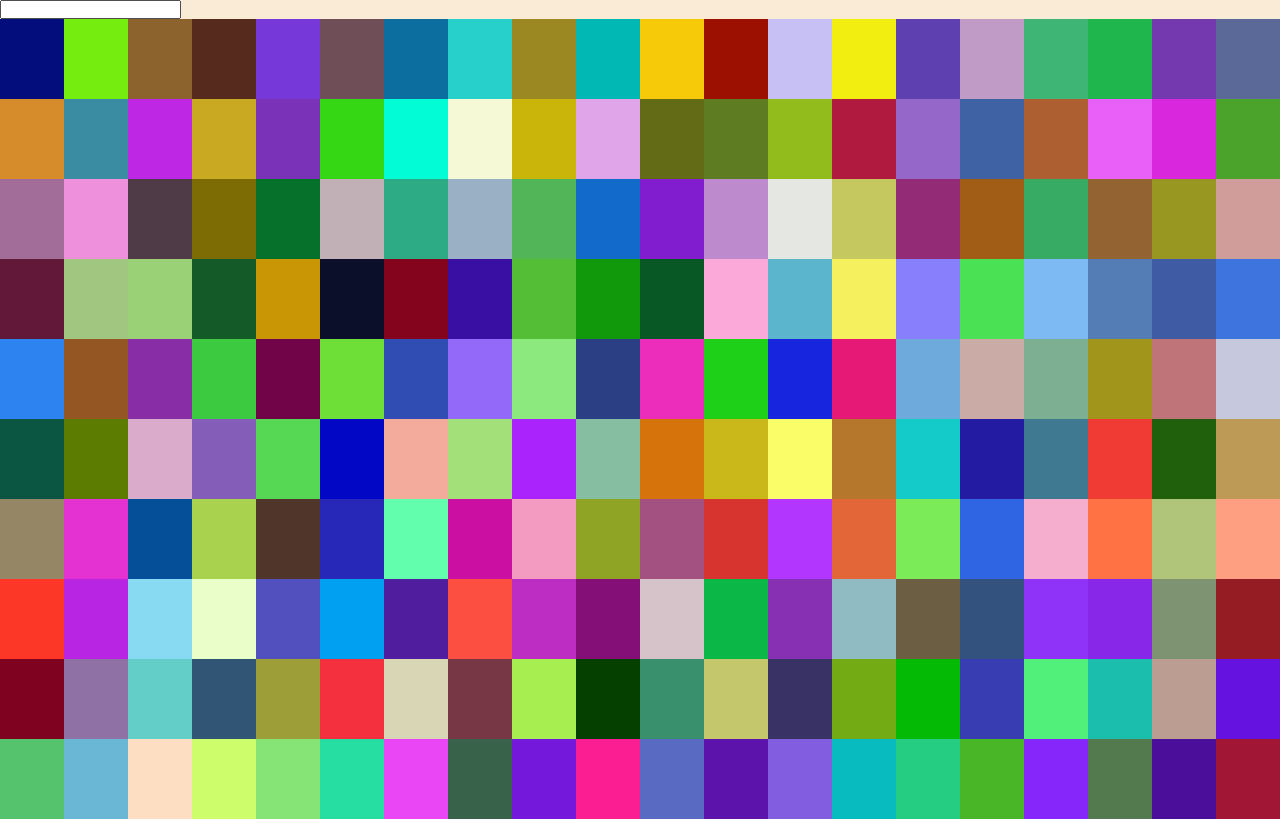
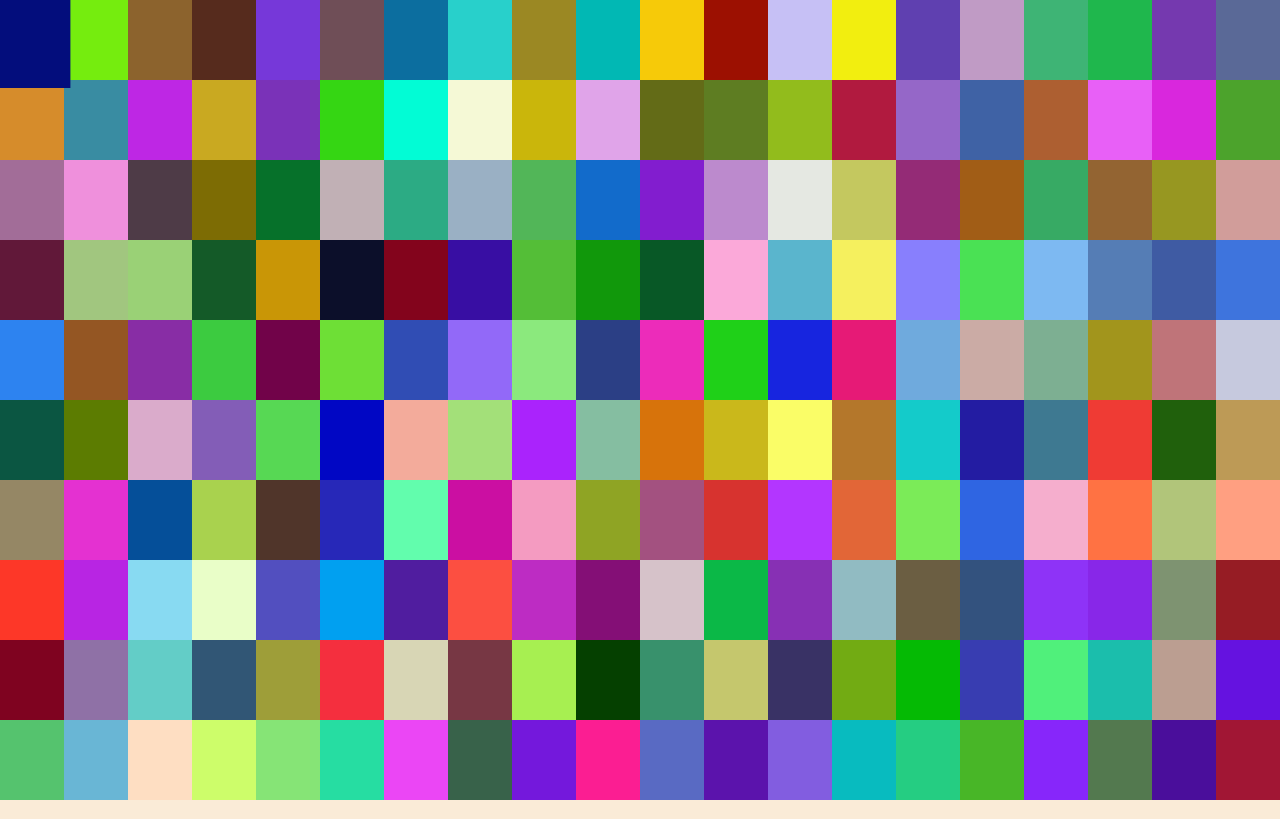
Before and after one commit to shihab1400/Random-Color, a plain HTML site: page index.html in a window 1280 px wide. Drawn offline with Linux system fonts and the light colour scheme.

Commit message:
Update styles.css

```diff
--- a/styles.css
+++ b/styles.css
@@ -11,6 +11,11 @@ html {
 body {
    height: 100dvh;
    background-color: antiquewhite;
+   overflow: hidden;
+}
+
+#myInput {
+   display: none;
 }
 
 .container {
@@ -21,6 +26,13 @@ body {
 
 .block {
    /* border: 0.1rem solid black; */
+   transition: transform 0.1s;
+}
+
+.block:hover {
+   transform: scale(1.2);
+   z-index: 1;
+   cursor: pointer;
 }
 
 @media (width<500px) {
```
